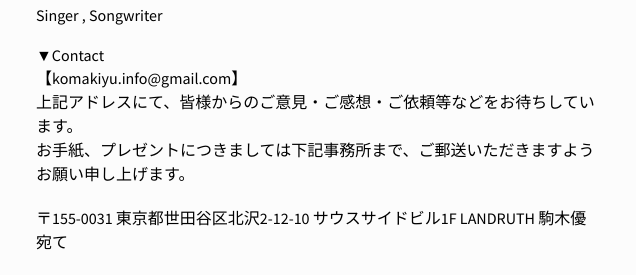
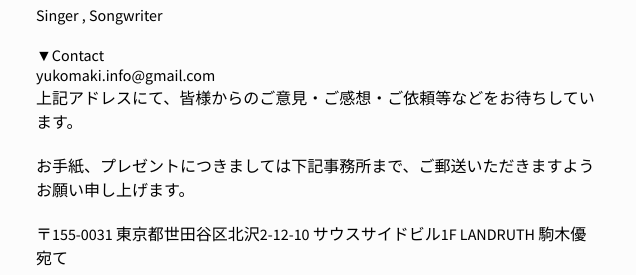
Before and after one commit to yukomakigg/0820, a plain HTML site: page index.html in a window 1280 px wide. Shown: the part 263-538 px from the top of the page, 644-1280 px from the left. Drawn offline with Linux system fonts and the light colour scheme.

Commit message:
Update index.html

```diff
--- a/index.html
+++ b/index.html
@@ -74,8 +74,8 @@
 			</p>
 			Singer , Songwriter<br><br>
 			▼Contact<br>
-                        <a>【komakiyu.info@gmail.com】</a><br>
-			上記アドレスにて、皆様からのご意見・ご感想・ご依頼等などをお待ちしています。<br>
+                        <a>yukomaki.info@gmail.com</a><br>
+			上記アドレスにて、皆様からのご意見・ご感想・ご依頼等などをお待ちしています。<br><br>
 			お手紙、プレゼントにつきましては下記事務所まで、ご郵送いただきますようお願い申し上げます。<br><br>
 			〒155-0031  東京都世田谷区北沢2-12-10 サウスサイドビル1F LANDRUTH 駒木優宛て
 
```
